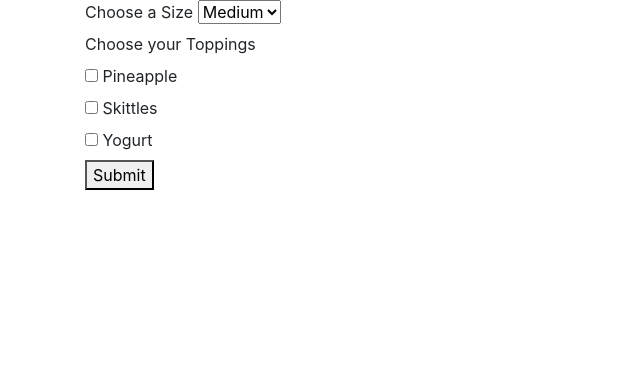
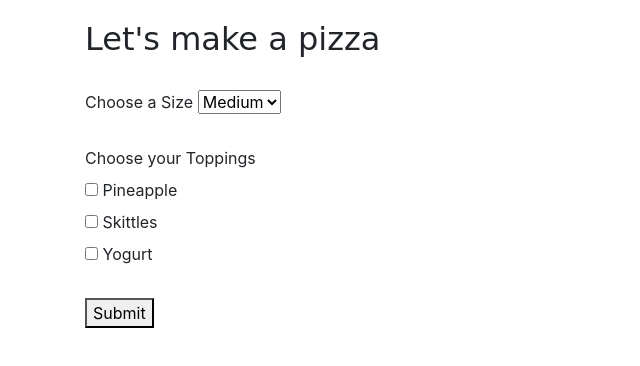
Before and after one commit to njhnny/pizza-parlor, a plain HTML site: page index.html in a window 1280 px wide. Shown: the whole page, without its empty margins (0-640 px from the left). Drawn offline with Linux system fonts and the light colour scheme.

Commit message:
add styling

```diff
--- a/css/styles.css
+++ b/css/styles.css
@@ -0,0 +1,7 @@
+.container {
+margin-top: 20px;
+}
+
+h2 {
+font-family: cursive;
+}
--- a/index.html
+++ b/index.html
@@ -9,6 +9,8 @@
   </head>
   <body>
     <div class="container">
+      <h2>Let's make a pizza</h2>
+      <br>
       <form class="form">
         <label>Choose a Size</label>
         <select id="size" name="size">
@@ -16,6 +18,7 @@
           <option value="small">Petite</option>
           <option value="large">Venti</option>
         </select>
+        <br>
         <br>
         <label>Choose your Toppings</label>
         <br>
@@ -25,6 +28,7 @@
         <label for="topping2">Skittles</label><br>
         <input type="checkbox" class="toppings" name="topping3" value="Yogurt">
         <label for="topping3">Yogurt</label><br>
+        <br>
         <button type="submit" class="class=" btn="" btn-primary="">Submit</button>
       </form>
       <br>
```
